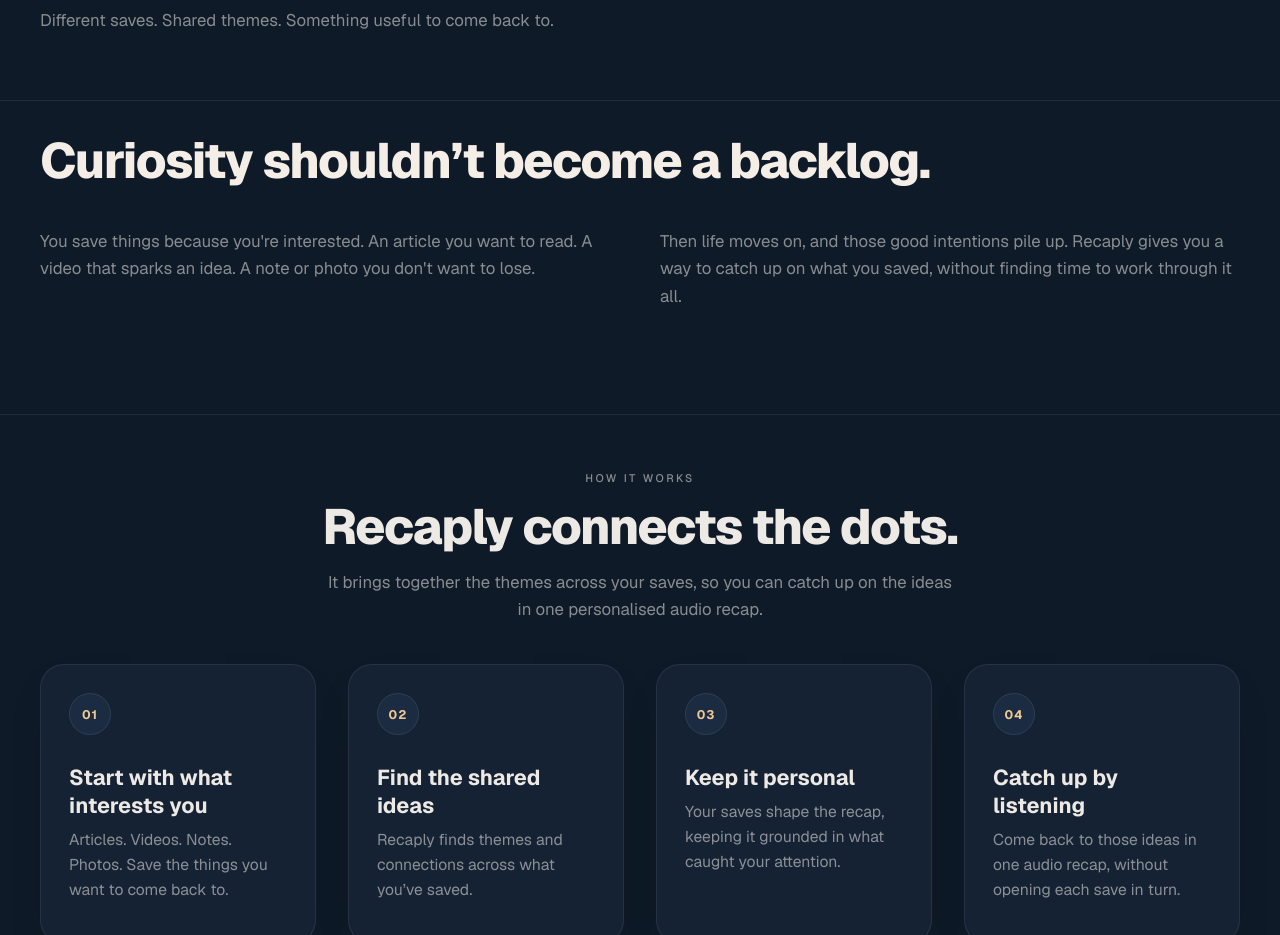
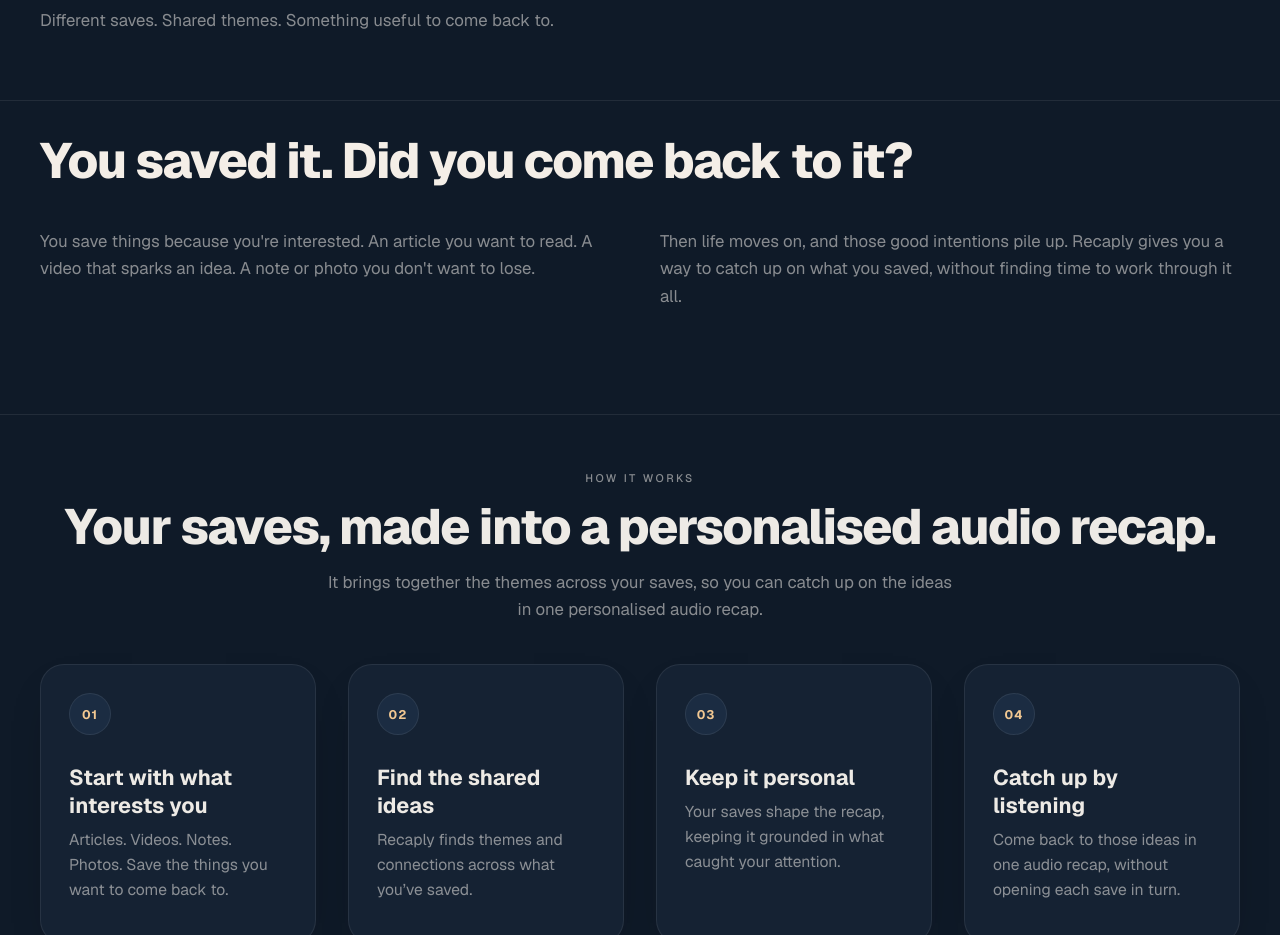
Before and after one commit to johnabercromby/getrecaply.com, a Next.js app: page / in a window 1280 px wide. Shown: the part 1280-2215 px from the top of the page. Built offline with nearby package versions, Linux system fonts and the light colour scheme.

Commit message:
Clarify problem and audio recap section headlines

```diff
--- a/app/components/HowItWorks.tsx
+++ b/app/components/HowItWorks.tsx
@@ -27,7 +27,7 @@
       <div className="section-inner">
         <p className="eyebrow">HOW IT WORKS</p>
         <h2 id="how-heading" className="display-headline">
-          Recaply connects the dots.
+          Your saves, made into a personalised audio recap.
         </h2>
         <p className="how-intro">
           It brings together the themes across your saves, so you can catch up on the ideas in one personalised audio recap.
--- a/app/components/ProblemSection.tsx
+++ b/app/components/ProblemSection.tsx
@@ -3,7 +3,7 @@
     <section id="problem" className="problem-section" aria-labelledby="problem-heading">
       <div className="section-inner">
         <h2 id="problem-heading" className="display-headline display-headline-on-dark">
-          Curiosity shouldn’t become a backlog.
+          You saved it. Did you come back to it?
         </h2>
         <div className="problem-columns">
           <p>
```
